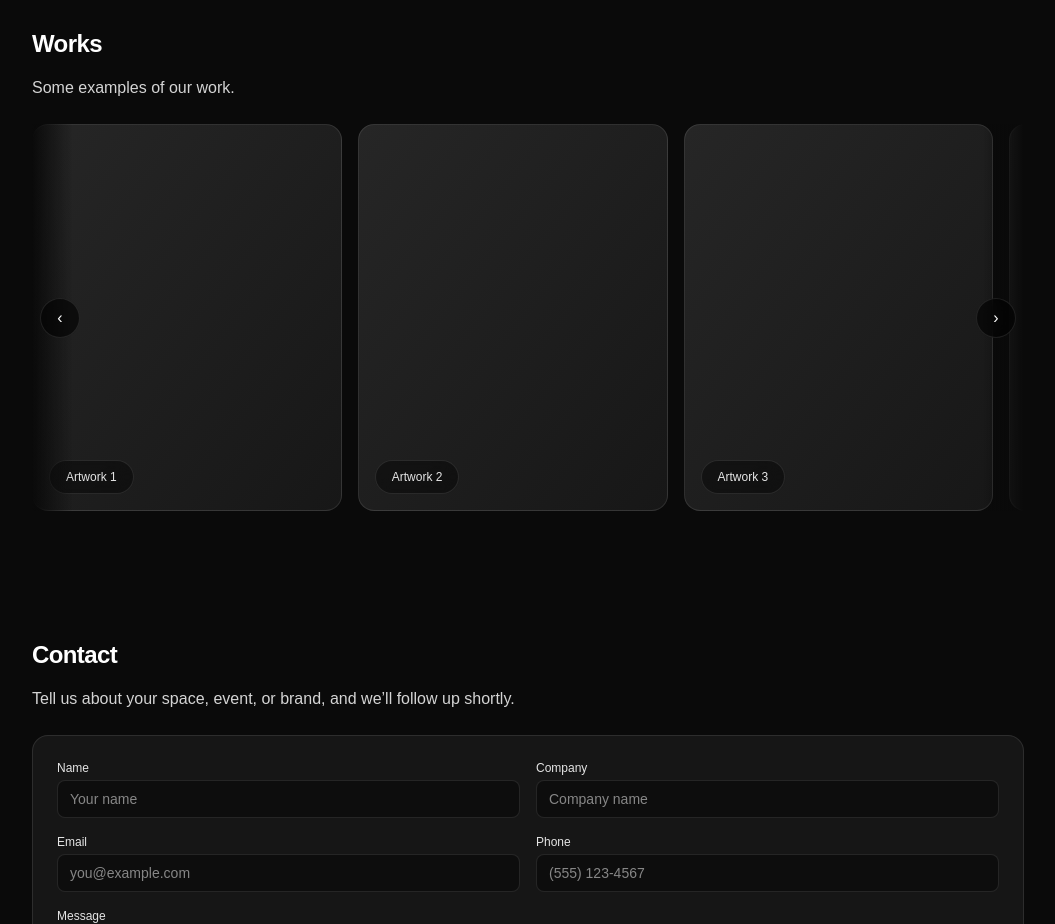
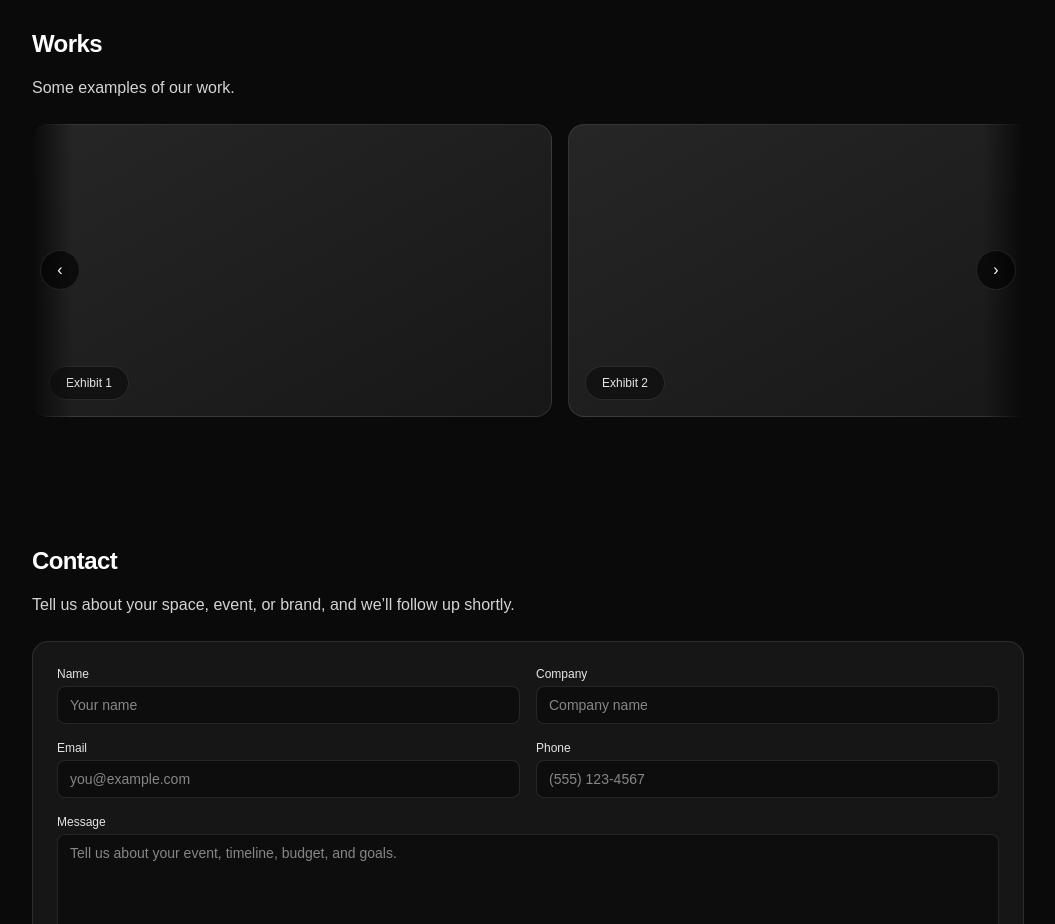
Before and after one commit to jbiser361/loyaltyExhibits, a Next.js app: page / in a window 1280 px wide. Shown: the part 1380-2304 px from the top of the page, without its empty margins (112-1167 px from the left). Built offline with nearby package versions, Linux system fonts and the light colour scheme.

Commit message:
Keeping branch upto date

```diff
--- a/src/app/page.tsx
+++ b/src/app/page.tsx
@@ -380,12 +380,12 @@ function AboutCard({ title, body }: { title: string; body: string }) {
 
 function GallerySection() {
   const items = [
-    { id: 1, title: "Artwork 1" },
-    { id: 2, title: "Artwork 2" },
-    { id: 3, title: "Artwork 3" },
-    { id: 4, title: "Artwork 4" },
-    { id: 5, title: "Artwork 5" },
-    { id: 6, title: "Artwork 6" },
+    { id: 1, title: "Exhibit 1" },
+    { id: 2, title: "Exhibit 2" },
+    { id: 3, title: "Exhibit 3" },
+    { id: 4, title: "Exhibit 4" },
+    { id: 5, title: "Exhibit 5" },
+    { id: 6, title: "Exhibit 6" },
   ];
 
   return (
@@ -446,7 +446,10 @@ function WorksCarousel({
 
     // scroll by ~1 screen of cards
     const amount = Math.round(el.clientWidth * 0.9);
-    el.scrollBy({ left: dir === "left" ? -amount : amount, behavior: "smooth" });
+    el.scrollBy({
+      left: dir === "left" ? -amount : amount,
+      behavior: "smooth",
+    });
   };
 
   return (
@@ -502,8 +505,8 @@ function WorksCarousel({
                 key={item.id}
                 className="
                   shrink-0
-                  w-[78%] sm:w-[48%] md:w-[32%]
-                  aspect-[4/5]
+                  w-[88%] sm:w-[70%] md:w-[520px]
+                  aspect-[16/9]
                   overflow-hidden rounded-2xl
                   border border-white/10
                   bg-gradient-to-br from-neutral-800 to-neutral-900
@@ -533,7 +536,7 @@ function WorksCarousel({
         <div className="pointer-events-none absolute inset-y-0 right-0 w-10 bg-gradient-to-l from-neutral-950 to-transparent" />
       </div>
 
-      {/* little hint text for mobile */}
+      {/* mobile hint */}
       <div className="mt-3 text-xs text-neutral-400 sm:hidden">
         Swipe to view more →
       </div>
```
Also changed, not shown: 1 other file (tests, documents, lock files or other folders).
